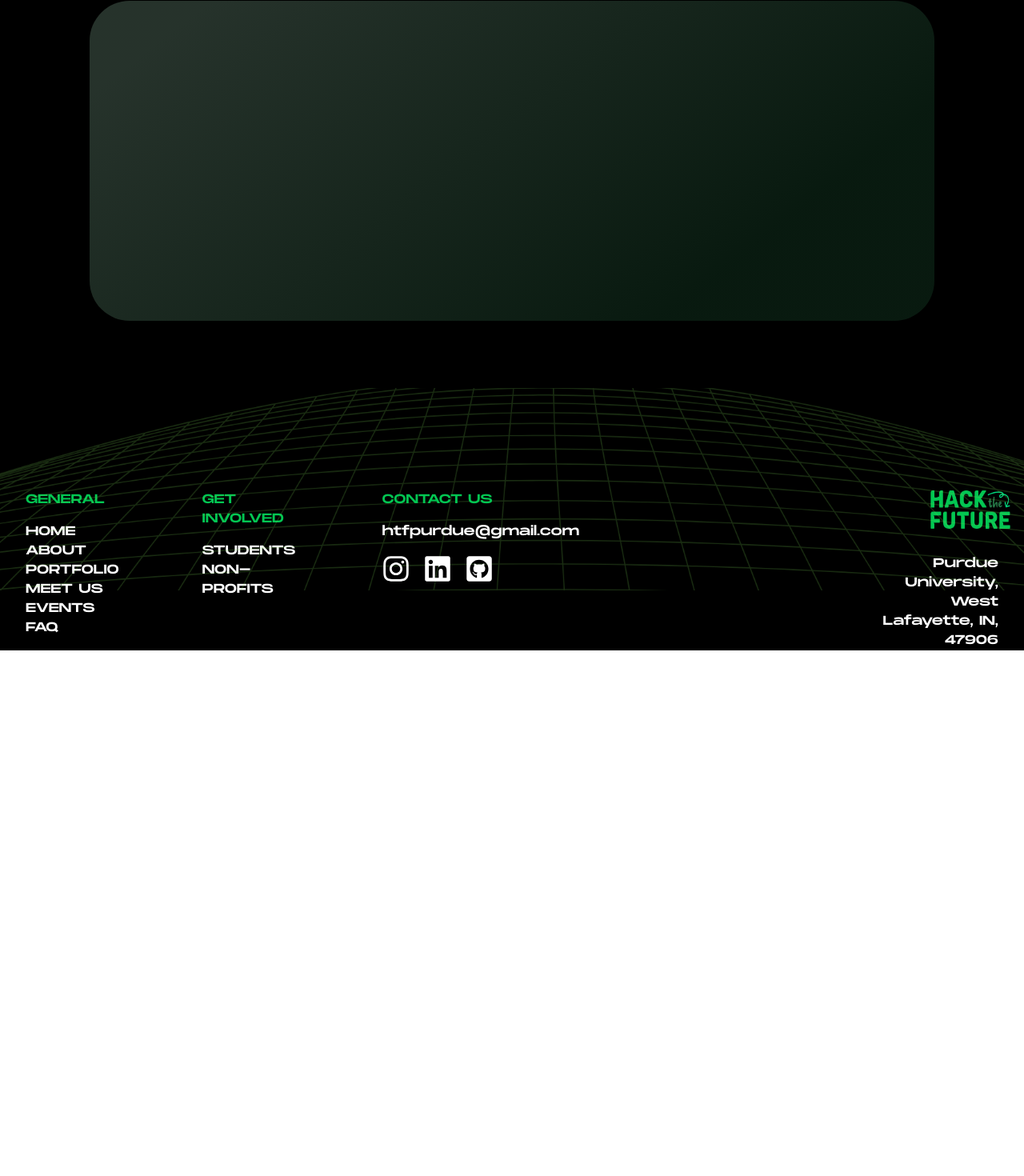
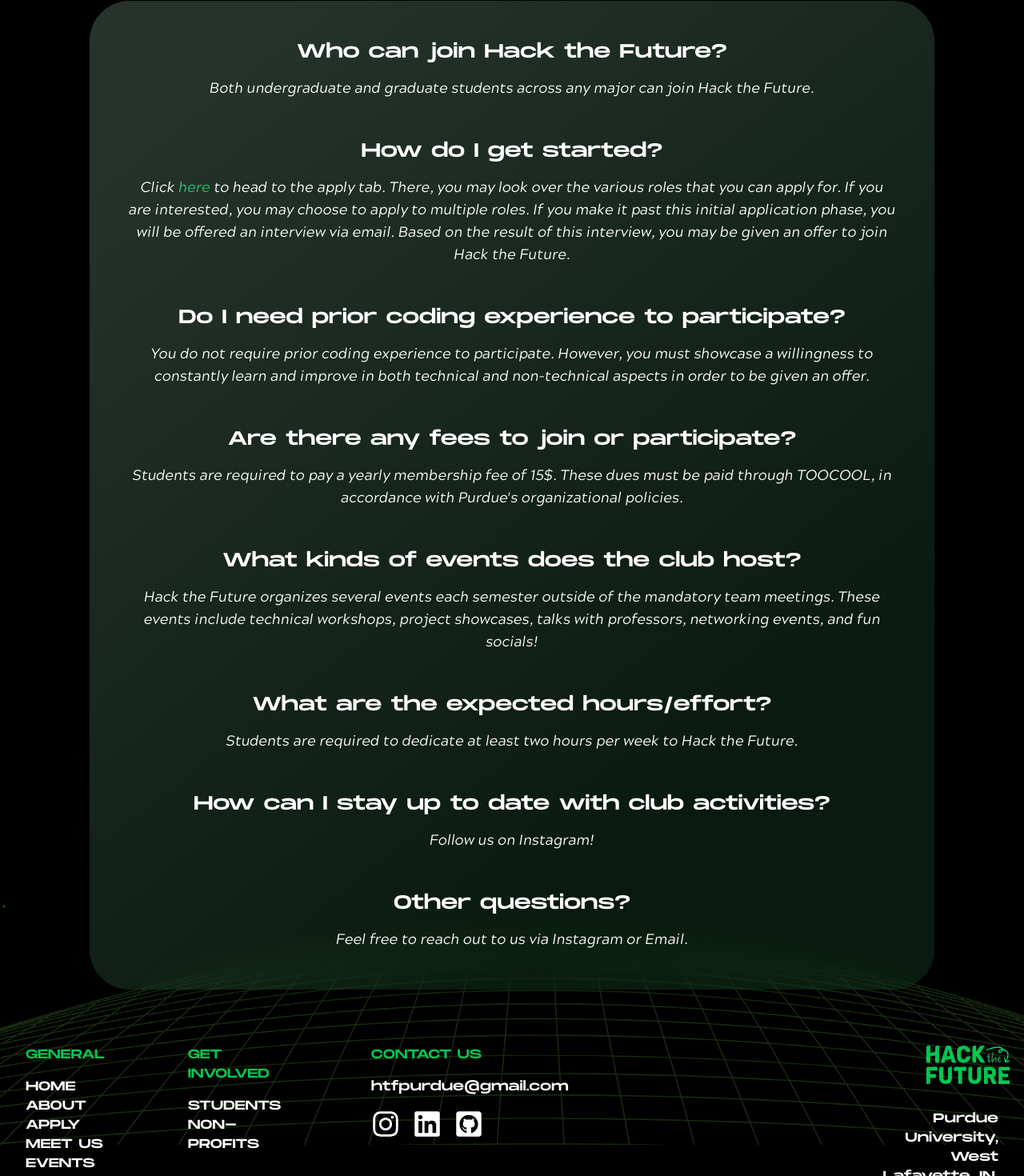
Before and after one commit to tgondil/htf-website, a Next.js app in the folder my-app/: page /faq in a window 1280 px wide. Shown: the part 288-1758 px from the top of the page at 80% size. Before the commit the page ends 1101 px from the top, so only its background shows below. Built offline with nearby package versions, Linux system fonts and the light colour scheme.

Commit message:
faq completed

```diff
--- a/my-app/src/app/events/page.js
+++ b/my-app/src/app/events/page.js
@@ -113,20 +113,32 @@ export default function Home() {
 
 
         <div className="w-full bg-black flex gap-10 pt-16 font-monument text-base text-white">
-          <div className="flex-col px-8 pt-16">
+          <div className="flex-col px-8 pt-16 z-10">
             <h1 className="pb-4 text-htfgreen">GENERAL</h1>
-            <h1>HOME</h1>
-            <h1>ABOUT</h1>
-            <h1>PORTFOLIO</h1>
-            <h1>MEET US</h1>
-            <h1>EVENTS</h1>
-            <h1>FAQ</h1>
+            <Link href="/">
+                  <h1 className="hover:animate-pop">HOME</h1>
+                  </Link>
+                  <Link href="/#about">
+                  <h1 className="hover:animate-pop">ABOUT</h1>
+                  </Link>
+                  <Link href="/involvement">
+                  <h1 className="hover:animate-pop">APPLY</h1>
+                  </Link>
+                  <Link href="/meet">
+                  <h1 className="hover:animate-pop">MEET US</h1>
+                  </Link>
+                  <Link href="events">
+                  <h1 className="hover:animate-pop">EVENTS</h1>
+                  </Link>
+                  <Link href="faq">
+                  <h1 className="hover:animate-pop">FAQ</h1>
+                  </Link>
           </div>
 
-          <div className="flex-col px-8 w-1/3 pt-16">
+          <div className="flex-col px-8 w-1/3 pt-16 z-10">
             <h1 className="pb-4 text-htfgreen">GET INVOLVED</h1>
-            <h1>STUDENTS</h1>
-            <h1>NON-PROFITS</h1>
+            <h1 className="hover:animate-pop">STUDENTS</h1>
+                  <h1 className="hover:animate-pop">NON-PROFITS</h1>
           </div>
           <div className="flex-col px-8 pt-16 z-10">
             <h1 className="pb-4 text-htfgreen">CONTACT US</h1>
--- a/my-app/src/app/faq/page.js
+++ b/my-app/src/app/faq/page.js
@@ -39,9 +39,7 @@ export default function Home() {
           </Link>
           <Link href="/involvement">
             <button onMouseEnter={isHovered} onMouseLeave={unHovered}>
-              <h1 className="font-monument px-4 text-white">
-                APPLY
-              </h1>
+              <h1 className="font-monument px-4 text-white">APPLY</h1>
             </button>
           </Link>
           <Link href="/meet">
@@ -55,48 +53,108 @@ export default function Home() {
             </button>
           </Link>
           <button onMouseEnter={isHovered} onMouseLeave={unHovered}>
-            <h1  id="home" className="font-monument px-4 text-white gradient">FAQ</h1>
+            <h1 id="home" className="font-monument px-4 text-white gradient">
+              FAQ
+            </h1>
           </button>
         </div>
-        <div className="h-4/5 w-full bg-black flex z-10 relative">
+        <div className="h-full w-full bg-black flex z-10 relative">
           <div className="h-full w-full font-monument text-white text-6xl flex-col items-center px-8 pb-20">
             <div className="flex items-center justify-center">
               <img src="/leftarrow.png"></img>
               <h1 className="pt-4 mx-6">FAQ</h1>
               <img src="/rightarrow.png"></img>
             </div>
-            <div className="w-full h-full flex gap-14 px-20 py-20">
+            <div className="w-full h-fit flex gap-14 px-20 py-20">
+              <div className="w-full h-fit faqbox flex-col pt-12 text-lg font-horizon  px-12 text-center">
+                <h1 className="font-monument text-2xl">
+                  Who can join Hack the Future?
+                </h1>
+                <h1 className="my-4">
+                    Both undergraduate and graduate students across any major can join Hack the Future.
+                </h1>
 
-
-            <div className="w-full h-full faqbox flex-col pt-12  px-12">
-
+                <h1 className="font-monument text-2xl pt-8">
+                  How do I get started?
+                </h1>
+                <h1 className="my-4">
+                    Click <span className="gradient">here</span> to head to the apply tab. There, you may look over the various roles that you can apply for. If you are interested, you may choose to apply to multiple roles. If you make it past this initial application phase, you will be offered an interview via email. Based on the result of this interview, you may be given an offer to join Hack the Future.
+                </h1>
+                <h1 className="font-monument text-2xl pt-8">
+                  Do I need prior coding experience to participate?
+                </h1>
+                <h1 className="my-4">
+                  You do not require prior coding experience to participate. However, you must showcase a willingness to constantly learn and improve in both technical and non-technical aspects in order to be given an offer.
+                </h1>
+                <h1 className="font-monument text-2xl pt-8">
+                  Are there any fees to join or participate?
+                </h1>
+                <h1 className="my-4">
+                  Students are required to pay a yearly membership fee of 15$. These dues must be paid through TOOCOOL, in accordance with Purdue&#39;s organizational policies.
+                </h1>
+                <h1 className="font-monument text-2xl pt-8">
+                What kinds of events does the club host?
+                </h1>
+                <h1 className="my-4">
+                  Hack the Future organizes several events each semester outside of the mandatory team meetings. These events include technical workshops, project showcases, talks with professors, networking events, and fun socials!
+                </h1>
+                <h1 className="font-monument text-2xl pt-8">
+                    What are the expected hours/effort?
+                </h1>
+                <h1 className="my-4">
+                  Students are required to dedicate at least two hours per week to Hack the Future.
+                </h1>
+                <h1 className="font-monument text-2xl pt-8">
+                    How can I stay up to date with club activities?
+                </h1>
+                <h1 className="my-4">
+                  Follow us on Instagram!
+                </h1>
+                <h1 className="font-monument text-2xl pt-8">
+                    Other questions?
+                </h1>
+                <h1 className="my-4 pb-8">
+                  Feel free to reach out to us via Instagram or Email.
+                </h1>
               </div>
             </div>
           </div>
         </div>
+        <div className="h-2/3 bg-black">
 
-
-        <div className="w-full bg-black flex gap-10 pt-16 font-monument text-base text-white ">
-          <div className="flex-col px-8 pt-16">
+        </div>
+        <div className="w-full bg-black flex gap-10 pt-16 font-monument text-base text-white">
+          <div className="flex-col px-8 pt-16 z-10">
             <h1 className="pb-4 text-htfgreen">GENERAL</h1>
-            <h1>HOME</h1>
-            <h1>ABOUT</h1>
-            <h1>PORTFOLIO</h1>
-            <h1>MEET US</h1>
-            <h1>EVENTS</h1>
-            <h1>FAQ</h1>
+            <Link href="/">
+              <h1 className="hover:animate-pop">HOME</h1>
+            </Link>
+            <Link href="/#about">
+              <h1 className="hover:animate-pop">ABOUT</h1>
+            </Link>
+            <Link href="/involvement">
+              <h1 className="hover:animate-pop">APPLY</h1>
+            </Link>
+            <Link href="/meet">
+              <h1 className="hover:animate-pop">MEET US</h1>
+            </Link>
+            <Link href="events">
+              <h1 className="hover:animate-pop">EVENTS</h1>
+            </Link>
+            <Link href="faq">
+              <h1 className="hover:animate-pop">FAQ</h1>
+            </Link>
           </div>
 
           <div className="flex-col px-8 w-1/3 pt-16">
             <h1 className="pb-4 text-htfgreen">GET INVOLVED</h1>
-            <h1>STUDENTS</h1>
-            <h1>NON-PROFITS</h1>
+            <h1 className="hover:animate-pop">STUDENTS</h1>
+            <h1 className="hover:animate-pop">NON-PROFITS</h1>
           </div>
           <div className="flex-col px-8 pt-16 z-10">
             <h1 className="pb-4 text-htfgreen">CONTACT US</h1>
             <h1>htfpurdue@gmail.com</h1>
             <div className="flex text-4xl pt-4 gap-4">
-
               <Link
                 target="_blank"
                 href="https://www.linkedin.com/company/hack-the-future-at-purdue/"
@@ -127,7 +185,6 @@ export default function Home() {
           <img className="absolute -mt-28 z-0" src="/globe.png"></img>
         </div>
       </div>
-
     </>
   );
 }
--- a/my-app/src/app/involvement/page.js
+++ b/my-app/src/app/involvement/page.js
@@ -99,10 +99,10 @@ export default function Home() {
                   <h1 className="text-xl font-horizon text-white pr-2 pb-2">
                     Team Leaders are the main line of communication between the
                     team and the non-profit. Team Leads are responsible for
-                    ensuring the team&aposs success, and spearheading the
+                    ensuring the team&#39;s success, and spearheading the
                     development of the project. Team Leads will coordinate
                     weekly meetings with their team as well as report to the HTF
-                    Executive Board on the team&aposs progress.
+                    Executive Board on the team&#39;s progress.
                   </h1>
                 </div>
                 <div className="itemhead mx-4 h-full basis-1/3 flex items-center justify-center px-4 text-center">
@@ -122,7 +122,7 @@ export default function Home() {
                     similar software), Designers will use their creative skills
                     to come up with high-res mockups of the application to
                     present to the team and the non-profits, and work with the
-                    Developers to bring the non-profits&apos ideas to fruition.
+                    Developers to bring the non-profits&#39; ideas to fruition.
                   </h1>
                 </div>
               </div>
@@ -140,20 +140,32 @@ export default function Home() {
       </div>
 
         <div className="w-full bg-black flex gap-10 pt-16 font-monument text-base text-white">
-          <div className="flex-col px-8 pt-16">
+          <div className="flex-col px-8 pt-16 z-10">
             <h1 className="pb-4 text-htfgreen">GENERAL</h1>
-            <h1>HOME</h1>
-            <h1>ABOUT</h1>
-            <h1>PORTFOLIO</h1>
-            <h1>MEET US</h1>
-            <h1>EVENTS</h1>
-            <h1>FAQ</h1>
+            <Link href="/">
+                  <h1 className="hover:animate-pop">HOME</h1>
+                  </Link>
+                  <Link href="/#about">
+                  <h1 className="hover:animate-pop">ABOUT</h1>
+                  </Link>
+                  <Link href="/involvement">
+                  <h1 className="hover:animate-pop">APPLY</h1>
+                  </Link>
+                  <Link href="/meet">
+                  <h1 className="hover:animate-pop">MEET US</h1>
+                  </Link>
+                  <Link href="events">
+                  <h1 className="hover:animate-pop">EVENTS</h1>
+                  </Link>
+                  <Link href="faq">
+                  <h1 className="hover:animate-pop">FAQ</h1>
+                  </Link>
           </div>
 
-          <div className="flex-col px-8 w-1/3 pt-16">
+          <div className="flex-col px-8 w-1/3 pt-16 z-10">
             <h1 className="pb-4 text-htfgreen">GET INVOLVED</h1>
-            <h1>STUDENTS</h1>
-            <h1>NON-PROFITS</h1>
+            <h1 className="hover:animate-pop">STUDENTS</h1>
+                  <h1 className="hover:animate-pop">NON-PROFITS</h1>
           </div>
           <div className="flex-col px-8 pt-16 z-10">
             <h1 className="pb-4 text-htfgreen">CONTACT US</h1>
--- a/my-app/src/app/meet/page.js
+++ b/my-app/src/app/meet/page.js
@@ -199,20 +199,32 @@ export default function Home() {
             )}
           </div>
           <div className="w-full flex gap-10 font-monument text-base bg-black text-white pt-16">
-            <div className="flex-col px-8 pt-16">
+            <div className="flex-col px-8 pt-16 z-10">
               <h1 className="pb-4 text-htfgreen">GENERAL</h1>
-              <h1>HOME</h1>
-              <h1>ABOUT</h1>
-              <h1>PORTFOLIO</h1>
-              <h1>MEET US</h1>
-              <h1>EVENTS</h1>
-              <h1>FAQ</h1>
+              <Link href="/">
+                  <h1 className="hover:animate-pop">HOME</h1>
+                  </Link>
+                  <Link href="/#about">
+                  <h1 className="hover:animate-pop">ABOUT</h1>
+                  </Link>
+                  <Link href="/involvement">
+                  <h1 className="hover:animate-pop">APPLY</h1>
+                  </Link>
+                  <Link href="/meet">
+                  <h1 className="hover:animate-pop">MEET US</h1>
+                  </Link>
+                  <Link href="events">
+                  <h1 className="hover:animate-pop">EVENTS</h1>
+                  </Link>
+                  <Link href="faq">
+                  <h1 className="hover:animate-pop">FAQ</h1>
+                  </Link>
             </div>
 
-            <div className="flex-col px-8 w-1/3 pt-16">
+            <div className="flex-col px-8 w-1/3 pt-16 z-10">
               <h1 className="pb-4 text-htfgreen">GET INVOLVED</h1>
-              <h1>STUDENTS</h1>
-              <h1>NON-PROFITS</h1>
+              <h1 className="hover:animate-pop">STUDENTS</h1>
+            <h1 className="hover:animate-pop">NON-PROFITS</h1>
             </div>
             <div className="flex-col px-8 pt-16 z-10">
               <h1 className="pb-4 text-htfgreen">CONTACT US</h1>
--- a/my-app/src/app/page.js
+++ b/my-app/src/app/page.js
@@ -234,18 +234,30 @@ export default function Home() {
               <div className="w-full flex gap-10 font-monument text-base">
                 <div className="flex-col px-8 pt-16">
                   <h1 className="pb-4 text-htfgreen">GENERAL</h1>
-                  <h1>HOME</h1>
-                  <h1>ABOUT</h1>
-                  <h1>PORTFOLIO</h1>
-                  <h1>MEET US</h1>
-                  <h1>EVENTS</h1>
-                  <h1>FAQ</h1>
+                  <Link href="/">
+                  <h1 className="hover:animate-pop">HOME</h1>
+                  </Link>
+                  <Link href="/#about">
+                  <h1 className="hover:animate-pop">ABOUT</h1>
+                  </Link>
+                  <Link href="/involvement">
+                  <h1 className="hover:animate-pop">APPLY</h1>
+                  </Link>
+                  <Link href="/meet">
+                  <h1 className="hover:animate-pop">MEET US</h1>
+                  </Link>
+                  <Link href="events">
+                  <h1 className="hover:animate-pop">EVENTS</h1>
+                  </Link>
+                  <Link href="faq">
+                  <h1 className="hover:animate-pop">FAQ</h1>
+                  </Link>
                 </div>
 
                 <div className="flex-col px-8 w-1/3 pt-16">
                   <h1 className="pb-4 text-htfgreen">GET INVOLVED</h1>
-                  <h1>STUDENTS</h1>
-                  <h1>NON-PROFITS</h1>
+                  <h1 className="hover:animate-pop">STUDENTS</h1>
+                  <h1 className="hover:animate-pop">NON-PROFITS</h1>
                 </div>
                 <div className="flex-col px-8 pt-16">
                   <h1 className="pb-4 text-htfgreen">CONTACT US</h1>
```
Lines whose indentation alone changed are shown as unchanged.
